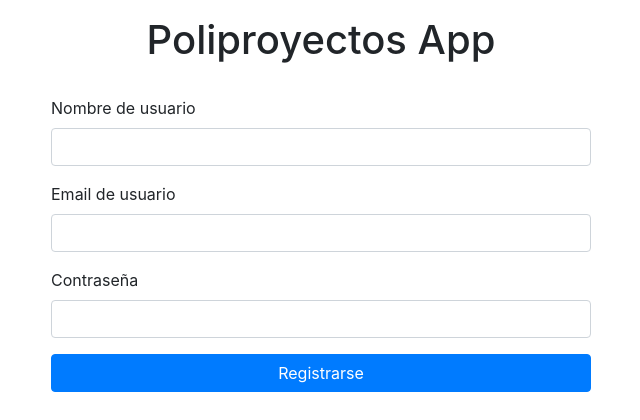
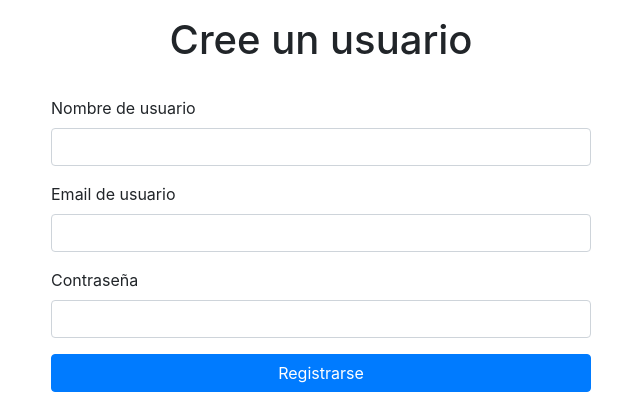
Before and after one commit to fer334/ItemManager, a Django app: page /register/ in a window 1280 px wide. Shown: the part 56-476 px from the top of the page, without its empty margins (319-959 px from the left). Run offline with Django 3.2, Linux system fonts and the light colour scheme; parts of the project's set-up code (start-up, migrations or seed data) failed here and were passed over; some libraries are stand-ins or nearby versions.

Commit message:
cambios en template

```diff
--- a/templates/login/register.html
+++ b/templates/login/register.html
@@ -1,7 +1,7 @@
 {% extends 'login/loginHeader.html' %}
 {% block content %}
     <div class="container">
-        <h1 class="col-12 text-center">Poliproyectos App</h1>
+        <h1 class="col-12 text-center">Cree un usuario</h1>
             <div class="row justify-content-center mt-3">
                 <form class="col-sm-12 col-md-8 col-lg-6 pt-3 needs-validation" novalidate method="post" action="{% url 'login:postRegister' %}" onsubmit="e=>checkPass(e)">
                     {% csrf_token %}
```
